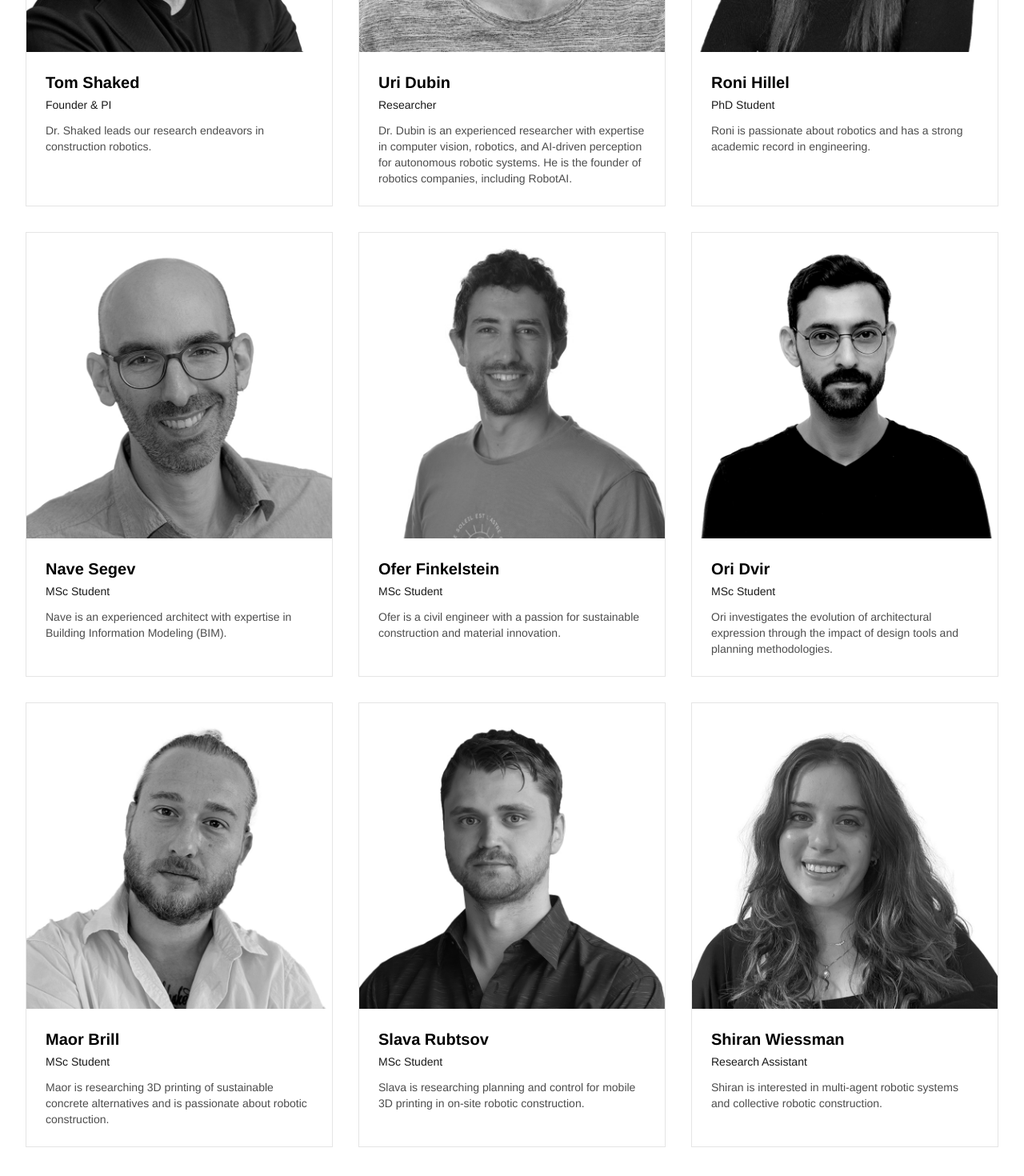
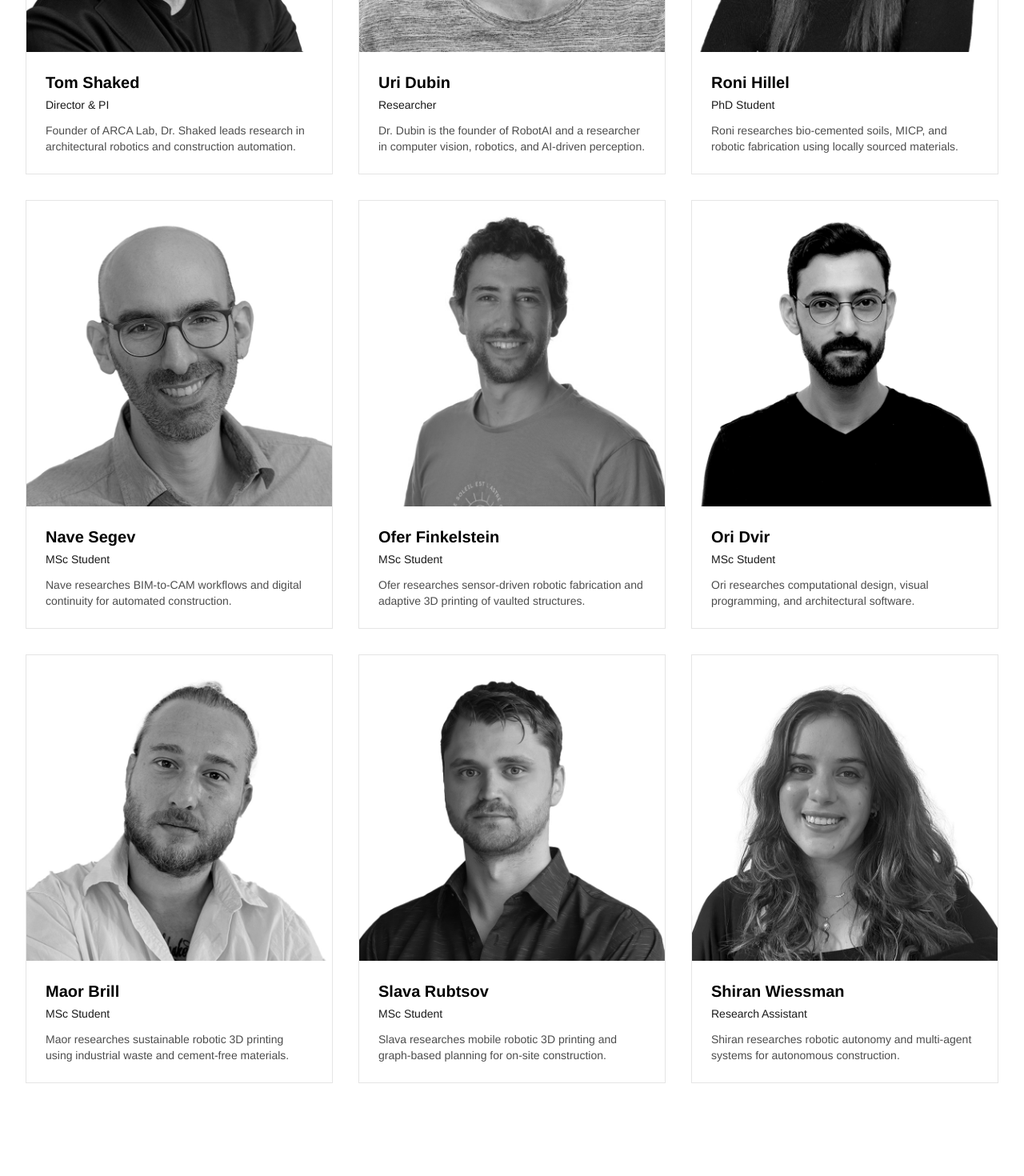
Before and after one commit to tomshaked/arcane-horizons, a React (Vite) app: page / in a window 1280 px wide. Shown: the part 6920-8390 px from the top of the page at 80% size. Built offline with nearby package versions, Linux system fonts and the light colour scheme.

Commit message:
Update team bios and titles

```diff
--- a/src/components/TeamSection.tsx
+++ b/src/components/TeamSection.tsx
@@ -4,65 +4,65 @@ import Section from './Section';
 import { getAssetPath } from '@/utils/assetPaths';
 
 const TeamSection = () => {
-  const teamMembers = [
+const teamMembers = [
     {
       name: 'Tom Shaked',
-      role: 'Founder & PI',
-      bio: 'Dr. Shaked leads our research endeavors in construction robotics.',
+      role: 'Director & PI',
+      bio: 'Founder of ARCA Lab, Dr. Shaked leads research in architectural robotics and construction automation.',
       image: '/assets/images/team/tom-shaked.jpg'
     },
     {
       name: 'Uri Dubin',
       role: 'Researcher',
-      bio: 'Dr. Dubin is an experienced researcher with expertise in computer vision, robotics, and AI-driven perception for autonomous robotic systems. He is the founder of robotics companies, including RobotAI.',
+      bio: 'Dr. Dubin is the founder of RobotAI and a researcher in computer vision, robotics, and AI-driven perception.',
       image: '/assets/images/team/uri-dubin.jpg'
     },
     {
       name: 'Roni Hillel',
       role: 'PhD Student',
-      bio: 'Roni is passionate about robotics and has a strong academic record in engineering.',
+      bio: 'Roni researches bio-cemented soils, MICP, and robotic fabrication using locally sourced materials.',
       image: '/assets/images/team/roni-hillel.jpg'
     },
     {
       name: 'Nave Segev',
       role: 'MSc Student',
-      bio: 'Nave is an experienced architect with expertise in Building Information Modeling (BIM).',
+      bio: 'Nave researches BIM-to-CAM workflows and digital continuity for automated construction.',
       image: '/assets/images/team/nave-segev.jpg'
     },
     {
       name: 'Ofer Finkelstein',
       role: 'MSc Student',
-      bio: 'Ofer is a civil engineer with a passion for sustainable construction and material innovation.',
+      bio: 'Ofer researches sensor-driven robotic fabrication and adaptive 3D printing of vaulted structures.',
       image: '/assets/images/team/ofer-finkelstein.jpg'
     },
     {
       name: 'Ori Dvir',
       role: 'MSc Student',
-      bio: 'Ori investigates the evolution of architectural expression through the impact of design tools and planning methodologies.',
+      bio: 'Ori researches computational design, visual programming, and architectural software.',
       image: '/assets/images/team/ori-dvir.jpg'
     },
     {
       name: 'Maor Brill',
       role: 'MSc Student',
-      bio: 'Maor is researching 3D printing of sustainable concrete alternatives and is passionate about robotic construction.',
+      bio: 'Maor researches sustainable robotic 3D printing using industrial waste and cement-free materials.',
       image: '/assets/images/team/maor-brill.jpg'
     },
     {
       name: 'Slava Rubtsov',
       role: 'MSc Student',
-      bio: 'Slava is researching planning and control for mobile 3D printing in on-site robotic construction.',
+      bio: 'Slava researches mobile robotic 3D printing and graph-based planning for on-site construction.',
       image: '/assets/images/team/slava-rubtsov.jpg'
     },
     {
       name: 'Shiran Wiessman',
       role: 'Research Assistant',
-      bio: 'Shiran is interested in multi-agent robotic systems and collective robotic construction.',
+      bio: 'Shiran researches robotic autonomy and multi-agent systems for autonomous construction.',
       image: '/assets/images/team/shiran-wiessman.jpg'
     },
     // {
     //   name: 'Simon Fishkin',
     //   role: 'Research Assistant',
-    //   bio: 'Simon is passionate about dynamic architectural systems.',
+    //   bio: 'Simon researches environmental acoustics and robotic earthmoving.',
     //   image: '/assets/images/team/simon-fishkin.jpg'
     // }
   ];
```
